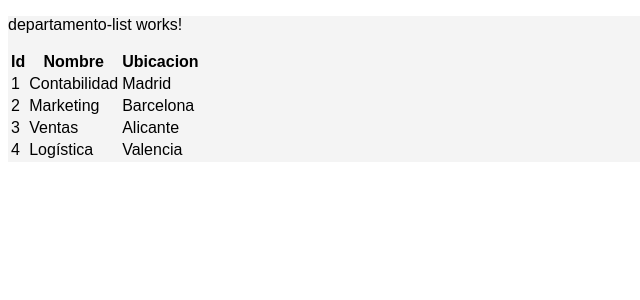
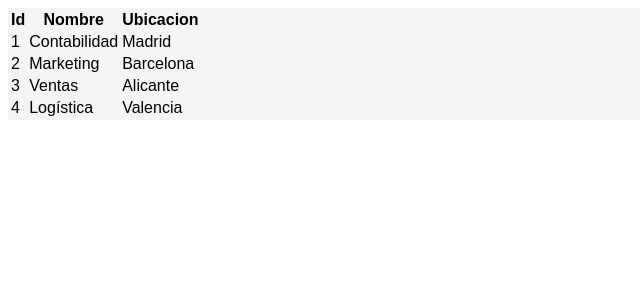
Before and after one commit to Alejandro1203/Proyecto-Angular, an Angular app in the folder proyectoNG/: page /departamentos in a window 1280 px wide. Shown: the top 300 px of the page, without its empty margins (0-640 px from the left). Built offline with nearby package versions, Linux system fonts and the light colour scheme.

Commit message:
Update departamento-list.component.html

```diff
--- a/proyectoNG/src/app/features/departamento/components/departamento-list/departamento-list.component.html
+++ b/proyectoNG/src/app/features/departamento/components/departamento-list/departamento-list.component.html
@@ -1,5 +1,3 @@
-<p>departamento-list works!</p>
-
 <div>
     <table>
         <thead>
```
